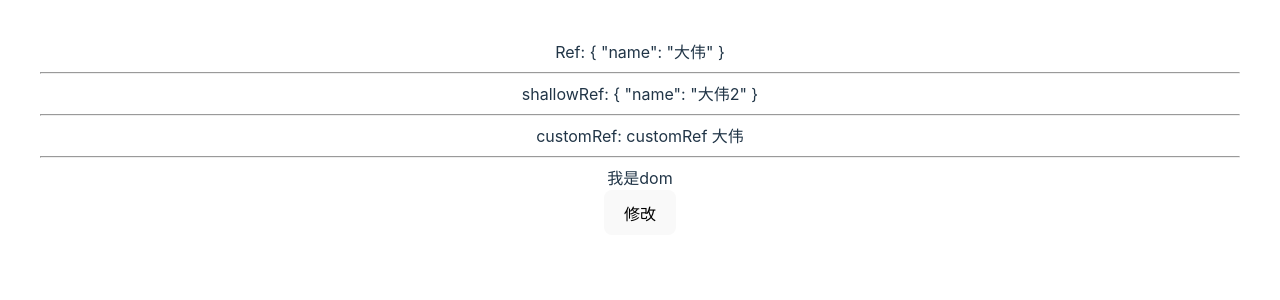
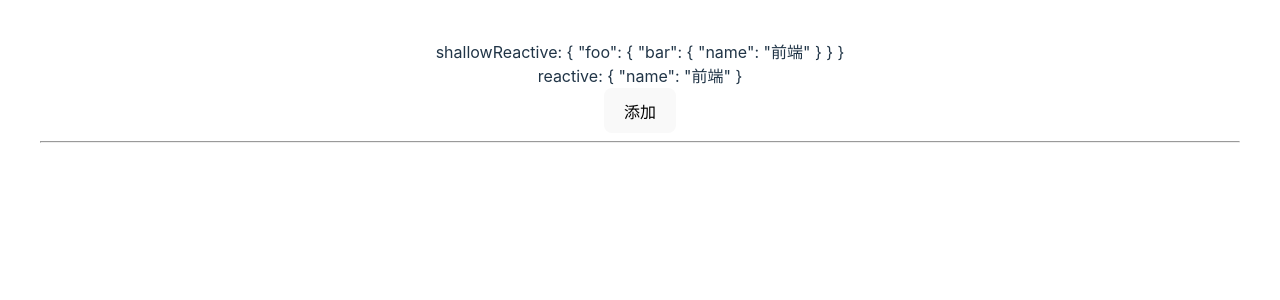
Before and after one commit to sohucw/vue-diff-demo, a Vue app: page / in a window 1280 px wide. Shown: the top 300 px of the page. Built offline with nearby package versions, Linux system fonts and the light colour scheme.

Commit message:
feat: update

```diff
--- a/src/App.vue
+++ b/src/App.vue
@@ -1,65 +1,28 @@
 
 <template>
   <div>
-    Ref: {{ obj }}
+    <div>
+      shallowReactive: {{ obj }}
+      <br/>
+      reactive: {{ obj2 }}
+    </div>
+    <button @click="add">添加</button>
   </div>
   <hr/>
-  <div>
-    shallowRef: {{ obj2 }}
-  </div>
-  <hr/>
-  <div>
-    customRef: {{ myRef }}
-  </div>
-
-  <hr/>
-  <div ref="dom"> 我是dom</div>
-
-  <button @click="change">修改</button>
 </template>
 <script  setup lang="ts">
-import { ref, isRef, shallowRef, triggerRef, customRef} from 'vue';
-import type {Ref} from 'vue';
-const dom = ref();
-
-
-function MyRef<T>(value: T) {
-  let timer = null;
-  return customRef((track, trigger) => {
-    return {
-      get() {
-        track();
-        return value;
-      },
-      set(newValue) {
-        clearTimeout(timer)
-        timer = setTimeout(() => {
-          console.log('触发了！');
-          value = newValue;
-          timer = null;
-          trigger();
-        }, 500);
-      }
-    }
-  });
-
-}
-
-const myRef = MyRef<string>('customRef 大伟');
-// ref 深层次比较：  shallowRef qian层比较
-type P = {
-  name: string;
-}
-const obj: Ref<P> =  ref({name: '大伟'});
-const obj2 =  shallowRef({name: '大伟2'});
-const change = () => {
-  // obj.value.name = '大伟1111';
-  // obj2.value.name = '大伟2222';
-  // triggerRef(obj2);
-  myRef.value = 'customRef 大伟11111';
+import { ref, reactive, readonly, shallowReactive} from 'vue';
+// ref .value
+let obj2 = shallowReactive( {name: '前端'})
+let obj = shallowReactive({foo: {
+  bar: {
+    name: '前端'}
+} })
+const add = () => {
+  obj2.name = '后端'
+  obj.foo.bar.name = '后端'
   console.log(obj);
 }
-
 </script>
 <style scoped>
 </style>
```
